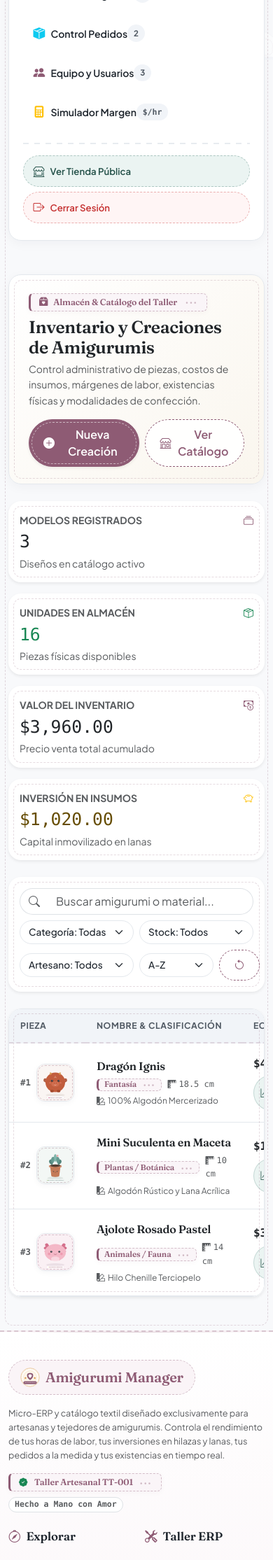
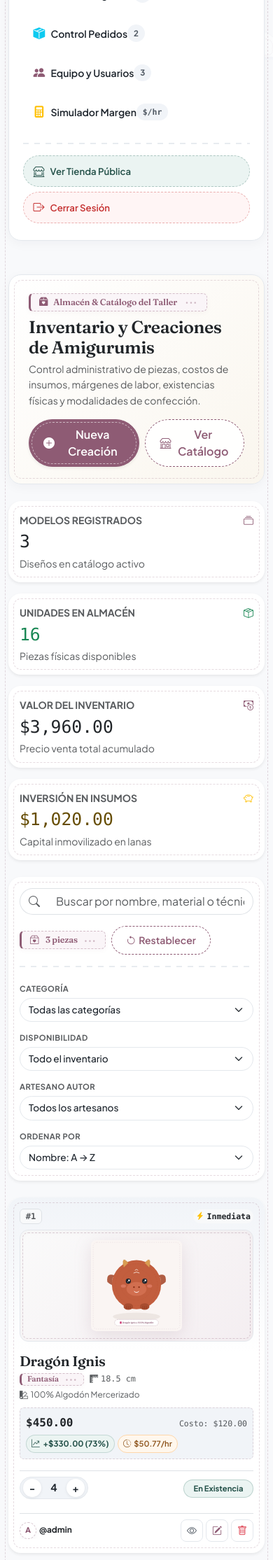
Before and after one commit to AngelKero/amigurumi-manager, a PHP site: page /amigurumis.php in a window 390 px wide. Shown: the part 480-2709 px from the top of the page at 70% size. Run offline with PHP 8.4, Linux system fonts and the light colour scheme.

Commit message:
feat(amigurumis): redesign filters to 2-level station and convert view to 3x responsive cards grid

```diff
--- a/src/css/04-components/amigurumis.css
+++ b/src/css/04-components/amigurumis.css
@@ -12,6 +12,67 @@
   box-shadow: var(--craft-shadow-sm);
   position: relative;
   overflow: hidden;
+}
+
+/* ==========================================================================
+   ADMINISTRATIVE 3X AMIGURUMIS CARD SYSTEM
+   ========================================================================== */
+
+.card-admin-amigurumi {
+  background: #FFFFFF;
+  border-radius: var(--craft-radius);
+  border: 1px solid var(--craft-border);
+  box-shadow: 0 4px 16px rgba(30, 37, 45, 0.04);
+  transition: transform 0.25s cubic-bezier(0.16, 1, 0.3, 1), box-shadow 0.25s ease;
+  position: relative;
+  overflow: hidden;
+}
+
+.card-admin-amigurumi:hover {
+  transform: translateY(-4px);
+  box-shadow: 0 14px 32px rgba(142, 91, 116, 0.12);
+}
+
+.card-admin-top {
+  background: linear-gradient(180deg, var(--craft-surface-muted) 0%, #FFFFFF 100%);
+}
+
+.admin-card-photo-frame {
+  height: 160px;
+  background: linear-gradient(135deg, #FAFAFA 0%, #F4EEF1 100%);
+  border-radius: calc(var(--craft-radius) - 6px);
+  border: 1px solid var(--craft-border);
+  outline: 1.5px dashed rgba(142, 91, 116, 0.28);
+  outline-offset: -5px;
+  display: flex;
+  align-items: center;
+  justify-content: center;
+  overflow: hidden;
+  box-shadow: inset 0 2px 8px rgba(0, 0, 0, 0.03);
+  transition: transform 0.25s ease;
+}
+
+.card-admin-amigurumi:hover .admin-card-photo-frame {
+  outline-color: var(--craft-primary);
+}
+
+.admin-card-photo-img {
+  max-height: 130px;
+  width: auto;
+  max-width: 85%;
+  object-fit: contain;
+  filter: drop-shadow(0 6px 12px rgba(142, 91, 116, 0.15));
+  transition: transform 0.3s cubic-bezier(0.16, 1, 0.3, 1);
+}
+
+.card-admin-amigurumi:hover .admin-card-photo-img {
+  transform: scale(1.06);
+}
+
+.admin-card-economics {
+  background-color: var(--craft-surface-muted);
+  border: 1px dashed rgba(142, 91, 116, 0.22);
+  border-radius: calc(var(--craft-radius-sm) + 2px);
 }
 
 /* Administrative Table Container */
--- a/views/pages/amigurumis_content.php
+++ b/views/pages/amigurumis_content.php
@@ -162,24 +162,40 @@ $kpiMargenPromedio = $kpiValorInventario > 0 ? (($kpiValorInventario - $kpiCosto
   </div>
 </section>
 
-<!-- ESTACIÓN DE BÚSQUEDA Y FILTRADO ADMINISTRATIVO -->
+<!-- ESTACIÓN DE BÚSQUEDA Y FILTRADO ADMINISTRATIVO (2 NIVELES ESPACIOSOS) -->
 <section class="card border-0 shadow-sm mb-4 card-stitched" style="border-radius: var(--craft-radius); background-color: #FFFFFF;">
   <div class="card-body p-3 p-md-4">
-    <div class="row g-2 align-items-center">
-      <!-- Búsqueda en Vivo -->
-      <div class="col-12 col-md-4">
+    <!-- Nivel 1: Búsqueda amplia, contador dinámico y reseteo -->
+    <div class="row g-3 align-items-center mb-3">
+      <div class="col-12 col-md-7 col-lg-8">
         <div class="input-group">
           <span class="input-group-text bg-white text-muted border-end-0" style="border-top-left-radius: var(--craft-radius-pill); border-bottom-left-radius: var(--craft-radius-pill);">
             <i class="bi bi-search"></i>
           </span>
-          <input type="text" id="searchAmigurumiInput" class="form-control border-start-0" placeholder="Buscar amigurumi o material..." style="border-top-right-radius: var(--craft-radius-pill); border-bottom-right-radius: var(--craft-radius-pill);">
+          <input type="text" id="searchAmigurumiInput" class="form-control border-start-0" placeholder="Buscar por nombre, material o técnica..." style="border-top-right-radius: var(--craft-radius-pill); border-bottom-right-radius: var(--craft-radius-pill);">
+        </div>
+      </div>
+      <div class="col-12 col-md-5 col-lg-4 d-flex justify-content-md-end align-items-center gap-2">
+        <span class="badge badge-textile-tag" id="amigurumisCountBadge">
+          <i class="bi bi-box2-heart me-1"></i><?= count($amigurumisList) ?> piezas
+        </span>
+        <button type="button" id="btnResetAmigurumiFilters" class="btn btn-craft-outline btn-craft-outline-stitched btn-sm d-inline-flex align-items-center gap-1">
+          <i class="bi bi-arrow-counterclockwise"></i>
+          <span>Restablecer</span>
+        </button>
       </div>
     </div>
 
+    <!-- Separador Pespunte Hilvanado -->
+    <hr class="divider-stitched my-3">
+
+    <!-- Nivel 2: 4 selectores bien distribuidos con espacio completo -->
+    <div class="row g-2 g-md-3">
       <!-- Filtro por Categoría -->
-      <div class="col-6 col-md-2">
+      <div class="col-12 col-sm-6 col-md-3">
+        <label for="filterCategorySelect" class="form-label small text-muted fw-bold text-uppercase mb-1" style="font-size: 0.7rem; letter-spacing: 0.04em;">Categoría</label>
         <select id="filterCategorySelect" class="form-select select-craft-pill">
-          <option value="all" selected>Categoría: Todas</option>
+          <option value="all" selected>Todas las categorías</option>
           <option value="Fantasía">Fantasía</option>
           <option value="Plantas / Botánica">Plantas / Botánica</option>
           <option value="Animales / Fauna">Animales / Fauna</option>
@@ -187,63 +203,45 @@ $kpiMargenPromedio = $kpiValorInventario > 0 ? (($kpiValorInventario - $kpiCosto
       </div>
 
       <!-- Filtro por Estado de Stock -->
-      <div class="col-6 col-md-2">
+      <div class="col-12 col-sm-6 col-md-3">
+        <label for="filterStockStatusSelect" class="form-label small text-muted fw-bold text-uppercase mb-1" style="font-size: 0.7rem; letter-spacing: 0.04em;">Disponibilidad</label>
         <select id="filterStockStatusSelect" class="form-select select-craft-pill">
-          <option value="all" selected>Stock: Todos</option>
-          <option value="in-stock">En Stock (> 0)</option>
-          <option value="low-stock">Stock Bajo (≤ 3)</option>
-          <option value="out-of-stock">Agotados (0)</option>
+          <option value="all" selected>Todo el inventario</option>
+          <option value="in-stock">En Existencia (> 0)</option>
+          <option value="low-stock">Stock Crítico (≤ 3)</option>
+          <option value="out-of-stock">Agotados (0 u.)</option>
           <option value="on-demand">Bajo Encargo</option>
         </select>
       </div>
 
       <!-- Filtro por Artesano -->
-      <div class="col-6 col-md-2">
+      <div class="col-12 col-sm-6 col-md-3">
+        <label for="filterArtisanSelect" class="form-label small text-muted fw-bold text-uppercase mb-1" style="font-size: 0.7rem; letter-spacing: 0.04em;">Artesano Autor</label>
         <select id="filterArtisanSelect" class="form-select select-craft-pill">
-          <option value="all" selected>Artesano: Todos</option>
-          <option value="admin">@admin (Taller Principal)</option>
+          <option value="all" selected>Todos los artesanos</option>
+          <option value="admin">@admin (Taller)</option>
           <option value="artesana_ana">@artesana_ana</option>
         </select>
       </div>
 
       <!-- Ordenación -->
-      <div class="col-4 col-md-1">
-        <select id="sortAmigurumisSelect" class="form-select select-craft-pill" title="Ordenar lista">
-          <option value="name-asc" selected>A-Z</option>
-          <option value="price-desc">Precio: Mayor</option>
-          <option value="price-asc">Precio: Menor</option>
-          <option value="stock-desc">Stock: Mayor</option>
-          <option value="stock-asc">Stock: Menor</option>
-          <option value="rate-desc">Rentabilidad $/hr</option>
+      <div class="col-12 col-sm-6 col-md-3">
+        <label for="sortAmigurumisSelect" class="form-label small text-muted fw-bold text-uppercase mb-1" style="font-size: 0.7rem; letter-spacing: 0.04em;">Ordenar por</label>
+        <select id="sortAmigurumisSelect" class="form-select select-craft-pill">
+          <option value="name-asc" selected>Nombre: A &rarr; Z</option>
+          <option value="price-desc">Precio: Mayor a Menor</option>
+          <option value="price-asc">Precio: Menor a Mayor</option>
+          <option value="stock-desc">Stock: Mayor a Menor</option>
+          <option value="stock-asc">Stock: Menor a Mayor</option>
+          <option value="rate-desc">Rentabilidad: $/hr</option>
         </select>
-      </div>
-
-      <!-- Botón Restablecer Filtros -->
-      <div class="col-2 col-md-1 d-grid">
-        <button type="button" id="btnResetAmigurumiFilters" class="btn btn-craft-outline btn-craft-outline-stitched" title="Restablecer filtros">
-          <i class="bi bi-arrow-counterclockwise"></i>
-        </button>
       </div>
     </div>
   </div>
 </section>
 
-<!-- TABLA ADMINISTRATIVA DE AMIGURUMIS -->
-<div class="card border-0 shadow-sm card-stitched overflow-hidden mb-4" style="border-radius: var(--craft-radius); background: #FFFFFF;">
-  <div class="table-responsive table-responsive-craft">
-    <table class="table table-artisan-amigurumis align-middle mb-0" id="amigurumisTable">
-      <thead>
-        <tr>
-          <th style="width: 70px;">Pieza</th>
-          <th>Nombre & Clasificación</th>
-          <th>Economía del Taller</th>
-          <th class="text-center" style="width: 170px;">Stock en Almacén</th>
-          <th class="text-center">Modalidad</th>
-          <th>Artesano</th>
-          <th class="text-end" style="width: 140px;">Acciones</th>
-        </tr>
-      </thead>
-      <tbody id="amigurumisTableBody">
+<!-- CUADRÍCULA ADMINISTRATIVA DE CARDS 3X -->
+<div class="row row-cols-1 row-cols-sm-2 row-cols-lg-3 g-3 g-xl-4 mb-4" id="amigurumisGrid">
   <?php foreach ($amigurumisList as $item):
     $margenNeto = $item['precio'] - $item['costo_materiales'];
     $margenPct = $item['precio'] > 0 ? ($margenNeto / $item['precio']) * 100 : 0;
@@ -251,7 +249,8 @@ $kpiMargenPromedio = $kpiValorInventario > 0 ? (($kpiValorInventario - $kpiCosto
     $isOutOfStock = ($item['cantidad_stock'] === 0 && empty($item['es_sobre_encargo']));
     $isLowStock = ($item['cantidad_stock'] > 0 && $item['cantidad_stock'] <= 3);
   ?>
-        <tr id="amigurumiRow_<?= $item['id'] ?>"
+  <div class="col"
+       id="amigurumiCardCol_<?= $item['id'] ?>"
        data-id="<?= $item['id'] ?>"
        data-nombre="<?= htmlspecialchars($item['nombre']) ?>"
        data-categoria="<?= htmlspecialchars($item['categoria']) ?>"
@@ -266,55 +265,70 @@ $kpiMargenPromedio = $kpiValorInventario > 0 ? (($kpiValorInventario - $kpiCosto
        data-descripcion="<?= htmlspecialchars($item['descripcion']) ?>"
        data-pedidos="<?= $item['pedidos_asociados'] ?>">
 
-          <!-- Miniatura & ID -->
-          <td>
-            <div class="d-flex align-items-center gap-2">
-              <span class="font-monospace fw-bold text-muted small">#<?= $item['id'] ?></span>
-              <div class="amigurumi-thumb-frame">
-                <?= svg($item['svg_slug'], ['class' => 'amigurumi-thumb-img']) ?>
+    <div class="card card-admin-amigurumi card-stitched h-100 border-0 shadow-sm">
+      <!-- Encabezado Superior de la Card: Foto Mat, ID y Badge Modalidad -->
+      <div class="card-admin-top p-3 pb-0">
+        <div class="d-flex justify-content-between align-items-center mb-2">
+          <span class="badge bg-light text-muted font-monospace border small">
+            #<?= $item['id'] ?>
+          </span>
+          <!-- Modalidad Toggle Button -->
+          <?php if ($item['es_sobre_encargo'] == 1): ?>
+            <button type="button" class="btn-toggle-encargo badge badge-textile-tag text-primary border-primary border-0 bg-transparent p-1" style="font-size: 0.73rem;" title="Click para cambiar a Entrega Inmediata">
+              <i class="bi bi-magic me-1"></i>Bajo Encargo (5-7 d)
+            </button>
+          <?php else: ?>
+            <button type="button" class="btn-toggle-encargo badge bg-light text-dark border font-monospace border-0 p-1" style="border-radius: var(--craft-radius-pill); font-size: 0.72rem;" title="Click para cambiar a Bajo Encargo">
+              <i class="bi bi-lightning-charge-fill text-warning me-1"></i>Inmediata
+            </button>
+          <?php endif; ?>
+        </div>
+
+        <!-- Marco Fotográfico Acolchado Pespunteado -->
+        <div class="admin-card-photo-frame mb-3">
+          <?= svg($item['svg_slug'], ['class' => 'admin-card-photo-img']) ?>
         </div>
       </div>
-          </td>
 
-          <!-- Nombre & Clasificación -->
-          <td>
-            <div class="d-flex align-items-baseline gap-1">
-              <strong class="text-dark font-theme-display fs-6 text-truncate" style="max-width: 220px; display: inline-block;">
+      <!-- Cuerpo de la Card -->
+      <div class="card-body p-3 pt-0 d-flex flex-column">
+        <!-- Título y Categoría -->
+        <div class="mb-2">
+          <h5 class="fw-bold font-theme-display text-dark mb-1 text-truncate" title="<?= htmlspecialchars($item['nombre']) ?>">
             <?= htmlspecialchars($item['nombre']) ?>
-              </strong>
-            </div>
-            <div class="d-flex align-items-center gap-2 mt-1">
-              <span class="badge badge-textile-tag" style="font-size: 0.72rem; padding: 0.15rem 0.5rem;">
+          </h5>
+          <div class="d-flex flex-wrap align-items-center gap-2">
+            <span class="badge badge-textile-tag" style="font-size: 0.7rem; padding: 0.15rem 0.5rem;">
               <?= htmlspecialchars($item['categoria']) ?>
             </span>
-              <small class="text-muted font-monospace" style="font-size: 0.75rem;">
+            <small class="text-muted font-monospace" style="font-size: 0.74rem;">
               <i class="bi bi-rulers me-1"></i><?= $item['tamano_cm'] ?> cm
             </small>
           </div>
-            <small class="text-muted d-block text-truncate mt-1" style="max-width: 240px; font-size: 0.75rem;">
+          <small class="text-muted d-block text-truncate mt-1" style="font-size: 0.74rem;" title="<?= htmlspecialchars($item['material']) ?>">
             <i class="bi bi-palette2 me-1"></i><?= htmlspecialchars($item['material']) ?>
           </small>
-          </td>
+        </div>
 
-          <!-- Economía del Taller (Precio, Costo, Margen, Retorno) -->
-          <td>
-            <div class="d-flex align-items-baseline gap-2">
+        <!-- Caja de Economía del Taller -->
+        <div class="admin-card-economics p-2 rounded mb-3">
+          <div class="d-flex justify-content-between align-items-baseline mb-1">
             <span class="fw-bold font-monospace text-dark fs-6">$<?= number_format($item['precio'], 2) ?></span>
-              <small class="text-muted font-monospace" style="font-size: 0.75rem;">(Costo: $<?= number_format($item['costo_materiales'], 2) ?>)</small>
+            <small class="text-muted font-monospace" style="font-size: 0.72rem;">Costo: $<?= number_format($item['costo_materiales'], 2) ?></small>
           </div>
-            <div class="d-flex align-items-center gap-2 mt-1">
-              <span class="badge-profit-pill">
+          <div class="d-flex flex-wrap align-items-center gap-1">
+            <span class="badge-profit-pill" style="font-size: 0.72rem; padding: 0.18rem 0.45rem;">
               <i class="bi bi-graph-up-arrow"></i> +$<?= number_format($margenNeto, 2) ?> (<?= round($margenPct) ?>%)
             </span>
-              <span class="badge-hourly-rate">
+            <span class="badge-hourly-rate" style="font-size: 0.7rem; padding: 0.18rem 0.45rem;">
               <i class="bi bi-clock-history"></i> $<?= number_format($retornoHora, 2) ?>/hr
             </span>
           </div>
-          </td>
+        </div>
 
-          <!-- Stock Físico con Ajuste Rápido In-Situ -->
-          <td class="text-center">
-            <div class="quick-stock-control mb-1">
+        <!-- Control de Stock In-Situ y Estado -->
+        <div class="d-flex justify-content-between align-items-center mb-3 mt-auto pt-2 border-top">
+          <div class="quick-stock-control">
             <button type="button" class="quick-stock-btn btn-stock-dec" data-id="<?= $item['id'] ?>" title="Disminuir 1 unidad">-</button>
             <span class="quick-stock-val" id="stockVal_<?= $item['id'] ?>"><?= $item['cantidad_stock'] ?></span>
             <button type="button" class="quick-stock-btn btn-stock-inc" data-id="<?= $item['id'] ?>" title="Aumentar 1 unidad">+</button>
@@ -322,45 +336,28 @@ $kpiMargenPromedio = $kpiValorInventario > 0 ? (($kpiValorInventario - $kpiCosto
 
           <div id="stockBadgeContainer_<?= $item['id'] ?>">
             <?php if ($item['es_sobre_encargo'] == 1): ?>
-                <span class="badge bg-light text-muted font-monospace border" style="font-size: 0.7rem;">Bajo Encargo</span>
+              <span class="badge bg-light text-muted font-monospace border" style="font-size: 0.68rem;">Bajo Encargo</span>
             <?php elseif ($item['cantidad_stock'] === 0): ?>
-                <span class="badge-stock-alert">Agotado</span>
+              <span class="badge-stock-alert" style="font-size: 0.68rem;">Agotado</span>
             <?php elseif ($isLowStock): ?>
-                <span class="badge-stock-critical">Stock Crítico</span>
+              <span class="badge-stock-critical" style="font-size: 0.68rem;">Stock Crítico</span>
             <?php else: ?>
-                <span class="badge badge-stock-in" style="font-size: 0.72rem;">En Existencia</span>
+              <span class="badge badge-stock-in" style="font-size: 0.7rem;">En Existencia</span>
             <?php endif; ?>
           </div>
-          </td>
+        </div>
 
-          <!-- Modalidad de Confección -->
-          <td class="text-center">
-            <?php if ($item['es_sobre_encargo'] == 1): ?>
-              <button type="button" class="btn-toggle-encargo badge badge-textile-tag text-primary border-primary border-0 bg-transparent p-1" style="font-size: 0.75rem;" title="Click para cambiar a Entrega Inmediata (Con stock)">
-                <i class="bi bi-magic me-1"></i>Bajo Encargo (5-7 d)
-              </button>
-            <?php else: ?>
-              <button type="button" class="btn-toggle-encargo badge bg-light text-dark border font-monospace border-0 p-1" style="border-radius: var(--craft-radius-pill); font-size: 0.72rem;" title="Click para cambiar a Bajo Encargo Exclusivo">
-                <i class="bi bi-lightning-charge-fill text-warning me-1"></i>Inmediata
-              </button>
-            <?php endif; ?>
-          </td>
-
-          <!-- Artesano Responsable -->
-          <td>
-            <div class="d-flex align-items-center gap-2">
-              <div class="user-avatar-circle" style="width: 30px; height: 30px; font-size: 0.75rem;">
+        <!-- Pie de Card: Autor y Botones de Acción CRUD -->
+        <div class="d-flex justify-content-between align-items-center pt-2 border-top mt-1">
+          <!-- Autor -->
+          <div class="d-flex align-items-center gap-1 text-truncate" style="max-width: 120px;" title="@<?= htmlspecialchars($item['artesano_username']) ?>">
+            <div class="user-avatar-circle" style="width: 24px; height: 24px; font-size: 0.7rem;">
               <?= strtoupper(substr($item['artesano_username'], 0, 1)) ?>
             </div>
-              <div>
-                <strong class="d-block text-dark small">@<?= htmlspecialchars($item['artesano_username']) ?></strong>
-                <small class="text-muted" style="font-size: 0.7rem;"><?= htmlspecialchars($item['artesano_nombre']) ?></small>
+            <small class="text-dark fw-bold text-truncate" style="font-size: 0.74rem;">@<?= htmlspecialchars($item['artesano_username']) ?></small>
           </div>
-            </div>
-          </td>
 
           <!-- Acciones CRUD -->
-          <td class="text-end">
           <div class="d-inline-flex gap-1">
             <button type="button" class="artisan-action-btn btn-inspect-amigurumi" data-id="<?= $item['id'] ?>" title="Ver Ficha Técnica">
               <i class="bi bi-eye"></i>
@@ -377,15 +374,16 @@ $kpiMargenPromedio = $kpiValorInventario > 0 ? (($kpiValorInventario - $kpiCosto
               <i class="bi bi-trash text-danger"></i>
             </button>
           </div>
-          </td>
-        </tr>
+        </div>
+
+      </div>
+    </div>
+  </div>
   <?php endforeach; ?>
-      </tbody>
-    </table>
 </div>
 
 <!-- Estado Vacío cuando no hay coincidencias de filtros -->
-  <div id="emptyAmigurumisState" class="d-none text-center py-5 p-4">
+<div id="emptyAmigurumisState" class="d-none text-center py-5 p-4 card border-0 shadow-sm card-stitched" style="border-radius: var(--craft-radius); background: #FFFFFF;">
   <div class="mb-3">
     <?= svg('empty-basket', ['width' => 100, 'height' => 90, 'class' => 'mx-auto mb-2']) ?>
   </div>
@@ -397,4 +395,3 @@ $kpiMargenPromedio = $kpiValorInventario > 0 ? (($kpiValorInventario - $kpiCosto
     <i class="bi bi-arrow-counterclockwise me-1"></i>Restablecer Filtros
   </button>
 </div>
-</div>
```
Also changed, not shown: memory-bank/activeContext.md (+14 -27 lines), memory-bank/progress.md (+1 -2 lines), src/js/modules/amigurumis.js (+74 -68 lines). Lines whose indentation alone changed are shown as unchanged.
